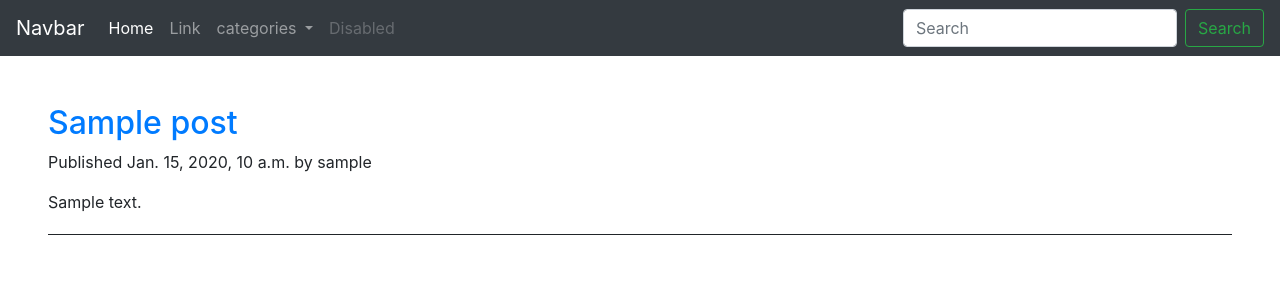
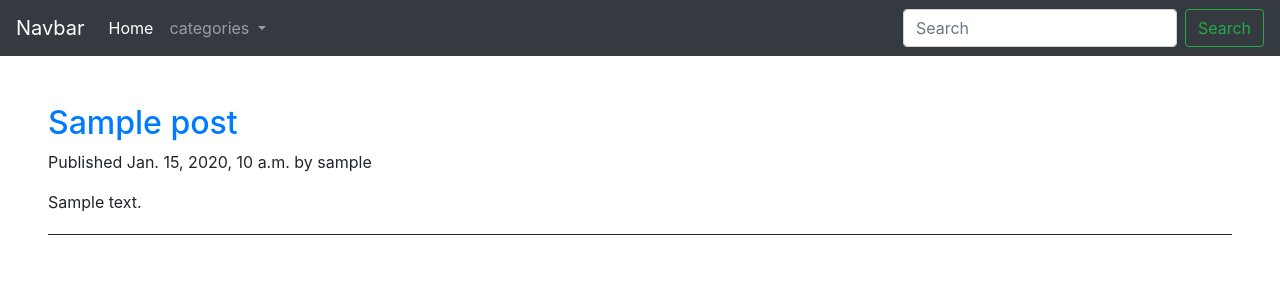
Before and after one commit to shahrokh-rhmani/blog, a Django app: page / in a window 1280 px wide. Shown: the top 300 px of the page. Run offline with Django 4.2, Linux system fonts and the light colour scheme; tables that the repository leaves empty hold one stand-in row (values such as "Sample post"); some libraries are stand-ins or nearby versions.

Commit message:
active link navbar

```diff
--- a/blog/views.py
+++ b/blog/views.py
@@ -11,9 +11,10 @@ def post_list(request, category_slug=None):
     if category_slug:
         category = get_object_or_404(Category, slug=category_slug)
         posts = posts.filter(category=category)
-        return render(request, 'post/list.html', {'posts':posts,'category':category, 'categories':categories})
+        return render(request, 'post/list.html', {'section':'post_category','posts':posts,'category':category, 'categories':categories})
     else:
         context = {
+            'section':'post_list',
             'posts':posts,
             'category': category,
             'categories': categories,
--- a/templates/_header.html
+++ b/templates/_header.html
@@ -8,22 +8,15 @@
     <div class="collapse navbar-collapse" id="navbarSupportedContent">
       <ul class="navbar-nav mr-auto">
 
-        <li class="nav-item active">
-          <a class="nav-link" href="#">Home <span class="sr-only">(current)</span></a>
+        <li {% if section == 'post_list' %}class="nav-item active"{% endif %}>
+          <a class="nav-link" href="{% url 'blog:post_list' %}">Home <span class="sr-only">(current)</span></a>
         </li>
-        <li class="nav-item">
-          <a class="nav-link" href="#">Link</a>
-        </li>
-        <li class="nav-item dropdown">
+
+        <li class="nav-item dropdown {% if section == 'post_category' %}active{% endif %}">
           <a class="nav-link dropdown-toggle" href="#" id="navbarDropdown" role="button" data-toggle="dropdown" aria-haspopup="true" aria-expanded="false">
             categories
           </a>
         {% include 'post/category.html' %}
-
-        </li>
-
-        <li class="nav-item">
-          <a class="nav-link disabled" href="#">Disabled</a>
         </li>
       </ul>
       <form class="form-inline my-2 my-lg-0">
```
